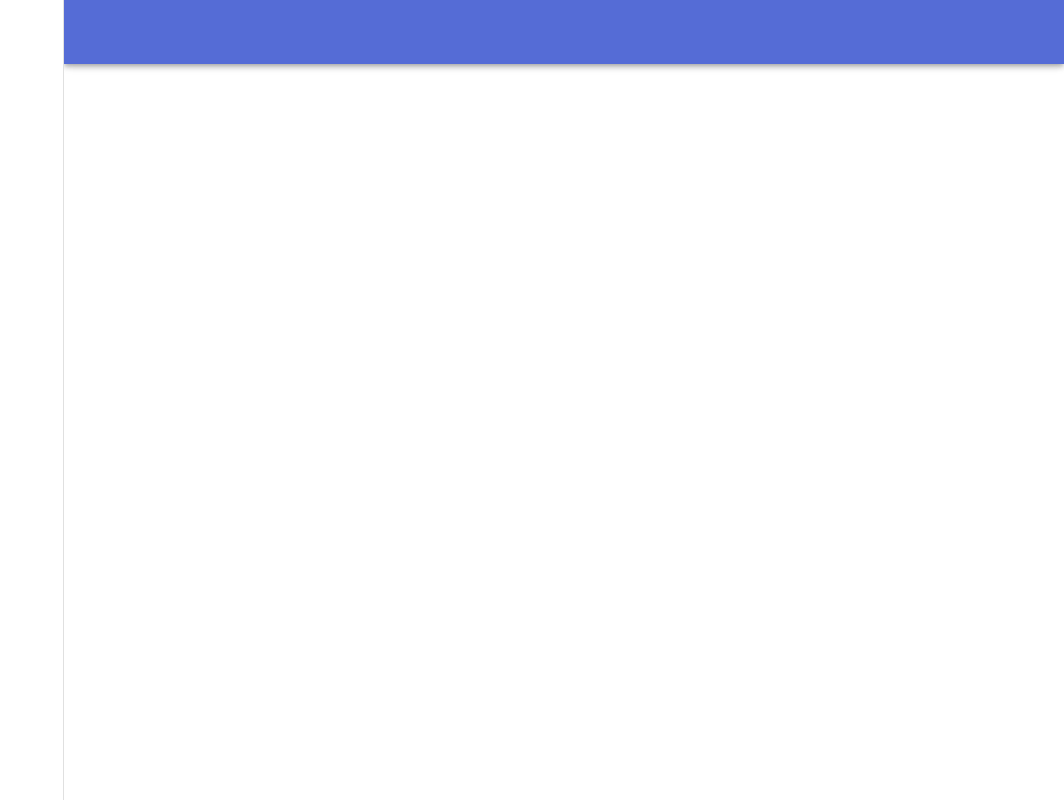
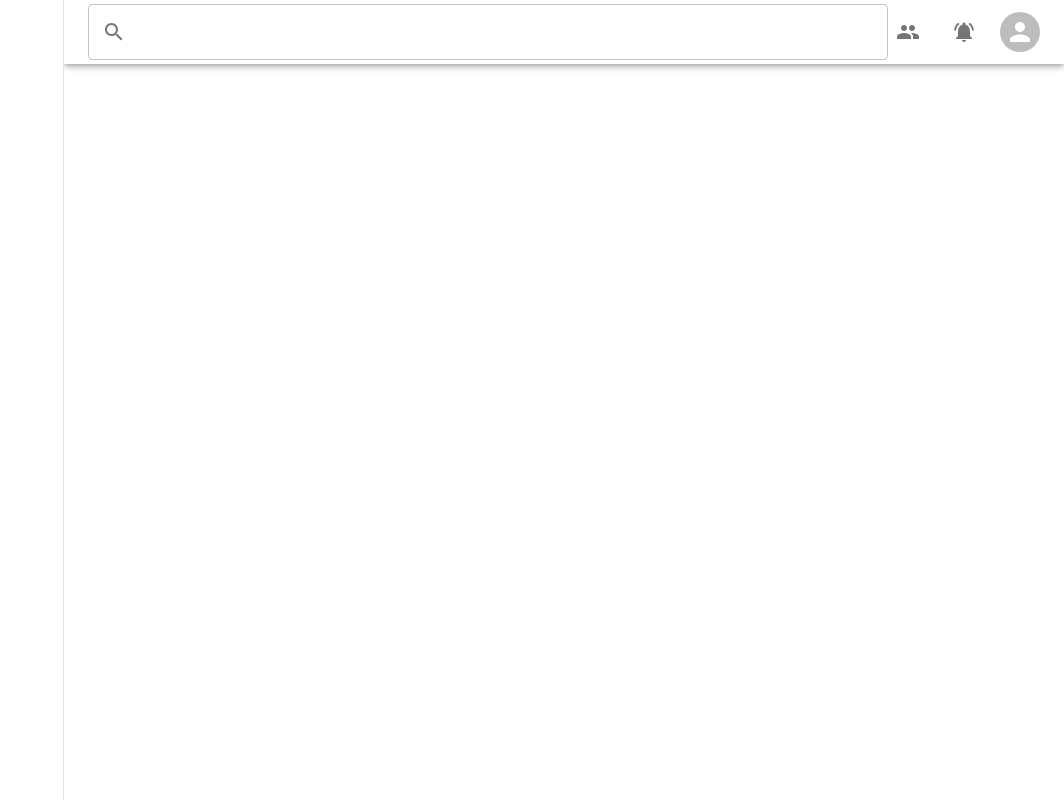
Before and after one commit to miveh/reactJS-dashboard, a React (Vite) app: page / in a window 1280 px wide. Shown: the whole page, without its empty margins (216-1280 px from the left). Built offline with nearby package versions, Linux system fonts and the light colour scheme.

Commit message:
header > search input add

```diff
--- a/package.json
+++ b/package.json
@@ -13,6 +13,7 @@
     "@emotion/react": "^11.11.1",
     "@emotion/styled": "^11.11.0",
     "@fontsource/roboto": "^5.0.8",
+    "@mui/icons-material": "^5.14.18",
     "@mui/material": "^5.14.18",
     "axios": "^1.6.2",
     "react": "^18.2.0",
--- a/src/components/layouts/dashboard/DashboardHeader.jsx
+++ b/src/components/layouts/dashboard/DashboardHeader.jsx
@@ -1,6 +1,18 @@
 import React from "react";
-import { AppBar, Toolbar } from "@mui/material";
+import {
+  AppBar,
+  Avatar,
+  Box,
+  IconButton,
+  InputAdornment,
+  TextField,
+  Toolbar,
+} from "@mui/material";
+
+import PeopleIcon from "@mui/icons-material/People";
 import { drawerWidth } from "./constant";
+import NotificationsActiveIcon from "@mui/icons-material/NotificationsActive";
+import SearchIcon from "@mui/icons-material/Search";
 
 function DashboardHeader() {
   return (
@@ -10,9 +22,32 @@ function DashboardHeader() {
         minHeight: "48px",
         width: `calc(100% - ${drawerWidth}px)`,
         ml: `${drawerWidth}px`,
+        background: (theme) => theme.palette.background.paper,
       }}
     >
-      <Toolbar />
+      <Toolbar>
+        <Box fullWidth flexGrow={1}>
+          <TextField
+            fullWidth
+            InputProps={{
+              startAdornment: (
+                <InputAdornment position="start">
+                  <SearchIcon />
+                </InputAdornment>
+              ),
+            }}
+          />
+        </Box>
+        <Box display={"flex"} gap={2}>
+          <IconButton>
+            <PeopleIcon />
+          </IconButton>
+          <IconButton>
+            <NotificationsActiveIcon />
+          </IconButton>
+          <Avatar />
+        </Box>
+      </Toolbar>
     </AppBar>
   );
 }
--- a/src/components/layouts/dashboard/DashboardLayout.jsx
+++ b/src/components/layouts/dashboard/DashboardLayout.jsx
@@ -3,14 +3,14 @@ import React from "react";
 import DashboardHeader from "./DashboardHeader";
 import DashboardSideBar from "./DashboardSideBar";
 
-export function DashboardLayout(props) {
+export function DashboardLayout({ children }) {
   return (
     <Box sx={{ display: "flex" }}>
       <CssBaseline />
       <DashboardHeader />
       <DashboardSideBar />
       <Box component={"main"} sx={{ flexGrow: 1, p: 3 }}>
-        {props.children}
+        {children}
       </Box>
     </Box>
   );
```
Also changed, not shown: 1 other file (tests, documents, lock files or other folders).
